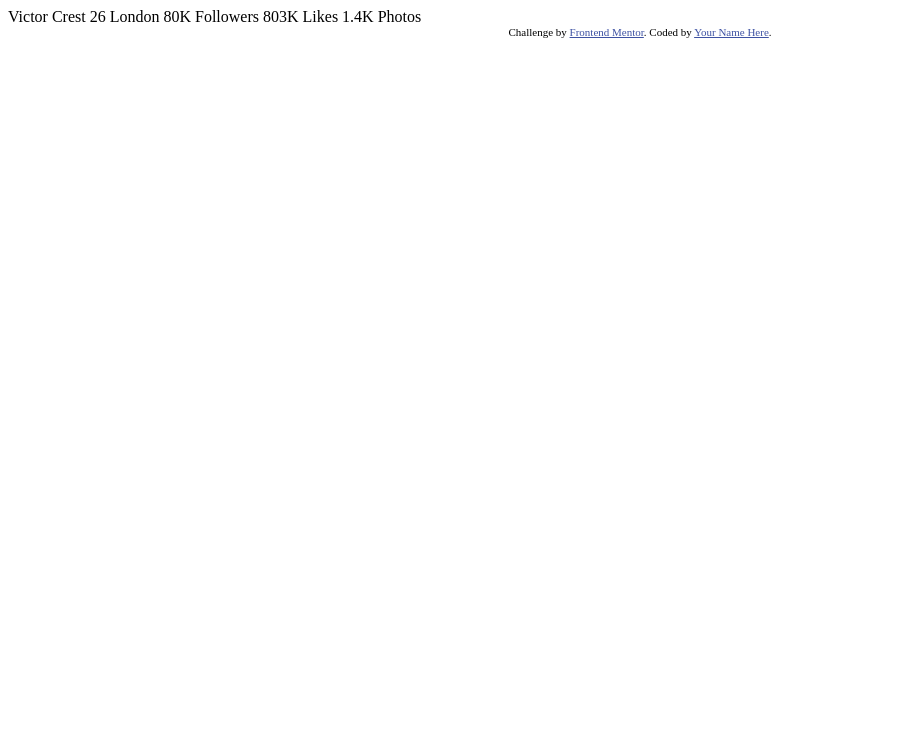
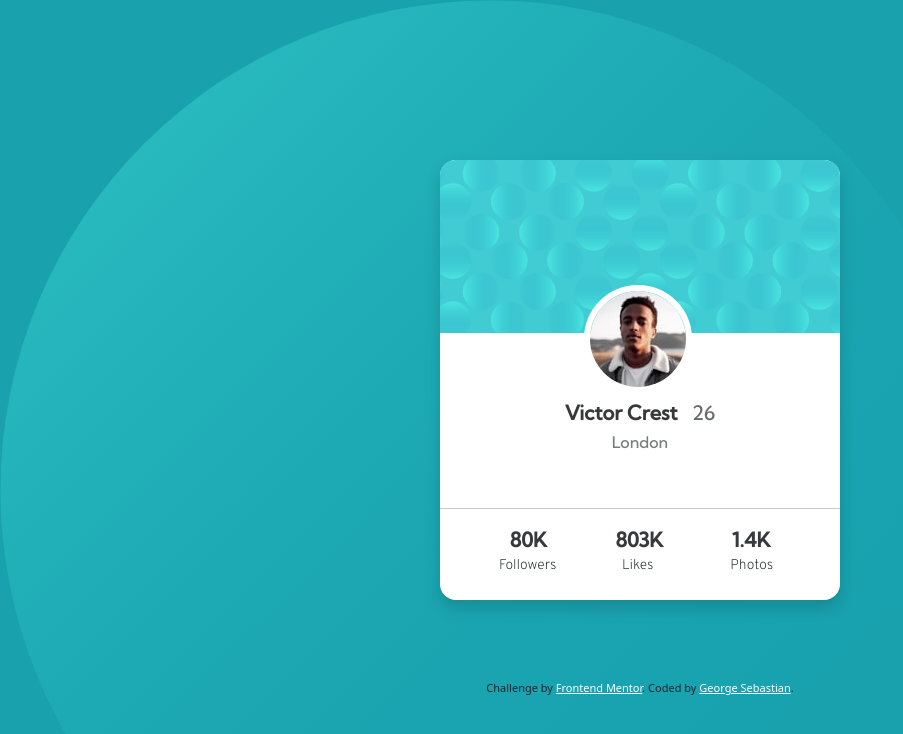
Before and after one commit to georgesebastian21325/my-seventh-project, a plain HTML site: page index.html in a window 1280 px wide. Shown: the whole page, without its empty margins (0-903 px from the left). Drawn offline with nearby package versions, Linux system fonts and the light colour scheme.

Commit message:
Accomplished Card Project

```diff
--- a/index.html
+++ b/index.html
@@ -5,31 +5,54 @@
   <meta name="viewport" content="width=device-width, initial-scale=1.0"> <!-- displays site properly based on user's device -->
 
   <link rel="icon" type="image/png" sizes="32x32" href="./images/favicon-32x32.png">
-
+  <link href="https://cdn.jsdelivr.net/npm/bootstrap@5.3.0/dist/css/bootstrap.min.css" rel="stylesheet" integrity="sha384-9ndCyUaIbzAi2FUVXJi0CjmCapSmO7SnpJef0486qhLnuZ2cdeRhO02iuK6FUUVM" crossorigin="anonymous">
+  <link rel="stylesheet" href="style.css">
   <title>Frontend Mentor | Profile card component</title>
 
   <!-- Feel free to remove these styles or customise in your own stylesheet 👍 -->
-  <style>
-    .attribution { font-size: 11px; text-align: center; }
-    .attribution a { color: hsl(228, 45%, 44%); }
-  </style>
 </head>
 <body>
-  Victor Crest
-  26
-  London
 
-  80K
-  Followers
 
-  803K
-  Likes
+  <div class="card-section container shadow">
+    <!-- Upper Image -->
+    <img src="images/bg-pattern-card.svg" alt="bg-pattern-card" class="upper-image">
 
-  1.4K
-  Photos
-  <div class="attribution">
-    Challenge by <a href="https://www.frontendmentor.io?ref=challenge" target="_blank">Frontend Mentor</a>.
-    Coded by <a href="#">Your Name Here</a>.
+    <!-- Image Section -->
+    <div class="image-section container">
+      <img src="images/image-victor.jpg" alt="image-victor" class="image-victor">
+    </div>
+
+    <!--  Person Information Section  -->
+    <div class="name-section container">
+      <h1>  Victor Crest  <span class="age-detail"> &nbsp; 26 </span></h1>
+      <h1>  London </h1>
+    </div>
+    <hr>
+    <!-- Additional Details Section-->
+    <div class="additional-details container">
+
+      <span class="followers"> 80K </span>
+
+      <span class="likes"> 803K </span>
+
+      <span class="photos"> 1.4K </span>
+    </div>
+
+    <div class="numeric-details container">
+
+      <span class="followers-data"> Followers </span>
+
+      <span class="likes-data"> Likes </span>
+
+      <span class="photos-data"> Photos </span>
+    </div>
   </div>
+
+      <!-- Attribution -->
+      <div class="attribution">
+        Challenge by <a href="https://www.frontendmentor.io?ref=challenge" target="_blank">Frontend Mentor</a>.
+        Coded by <a href="#">George Sebastian</a>.
+      </div>
 </body>
 </html>
--- /dev/null
+++ b/style.css
@@ -0,0 +1,128 @@
+@import url('https://fonts.googleapis.com/css2?family=Kumbh+Sans:wght@500&family=Overpass:wght@200&display=swap');
+
+:root {
+    --primary-color: rgb(255, 255, 255);
+    --main-font-size: 20px;
+    --second-font-size: 16px;
+    --tertiary-font-size: 14px;
+}
+
+body {
+    background-image: url(images/bg-pattern-bottom.svg);
+    background-repeat: no-repeat;
+    background-color: hsl(185, 75%, 39%);
+}
+
+
+/* Upper Section */
+
+.card-section {
+    position: relative;
+    top: 10rem;
+    width: 25rem;;
+    height: 27.5rem;
+    border-radius: 1rem;
+    overflow: hidden;
+    z-index: 1;
+    background-color: white;
+}
+.card-section > .upper-image {
+    position: relative;
+    width: 115%;
+    right: 2rem;
+}
+
+/* Image Section */
+
+.image-section {
+    position: relative;
+    bottom: 3rem;
+}
+
+.image-victor {
+    position: relative;
+    border: 6px solid var(--primary-color);
+    border-radius: 5rem;
+    left: 7.5rem;
+}
+
+/* Person Information Section */
+
+.name-section {
+    position: relative;
+    bottom: 2.5rem;
+}
+.name-section h1 {
+    font-family: 'Kumbh Sans', sans-serif;
+    text-align: center;
+    font-weight: 1000;
+    opacity: 90%;
+    font-size: var(--main-font-size);
+}
+.age-detail {
+    font-family: 'Kumbh Sans', sans-serif;
+    font-weight: 400;
+    opacity: 75%;
+}
+.name-section h1:nth-child(2) {
+    opacity: 60%;
+    font-size: var(--second-font-size);
+    font-weight: 400;
+}
+
+hr {
+    position: relative;
+    right: 5rem;
+    width: 30rem;
+}
+
+/* Additional Details Section */
+
+.additional-details {
+    font-size: var(--main-font-size);
+    text-align: center;
+    font-family: 'Kumbh Sans', sans-serif;
+    font-weight: 700;
+    opacity: 90%;
+}
+
+.followers{
+    position: relative;
+    right: 4rem;
+}
+
+.photos{
+    position: relative;
+    left: 4rem;
+}
+
+.numeric-details {
+    font-family: 'Overpass', sans-serif;
+    font-size: var(--tertiary-font-size);
+    text-align: center;
+}
+
+.followers-data {
+    position: relative;
+    right: 4.5rem;
+}
+
+.likes-data {
+    position: relative;
+    right: 0.6rem;
+}
+
+.photos-data {
+    position: relative;
+    left: 4rem;
+}
+
+.attribution {
+    position: relative;
+    top: 15rem;
+    font-size: 11px;
+    text-align: center;
+}
+.attribution a {
+    color: white;
+}
```
